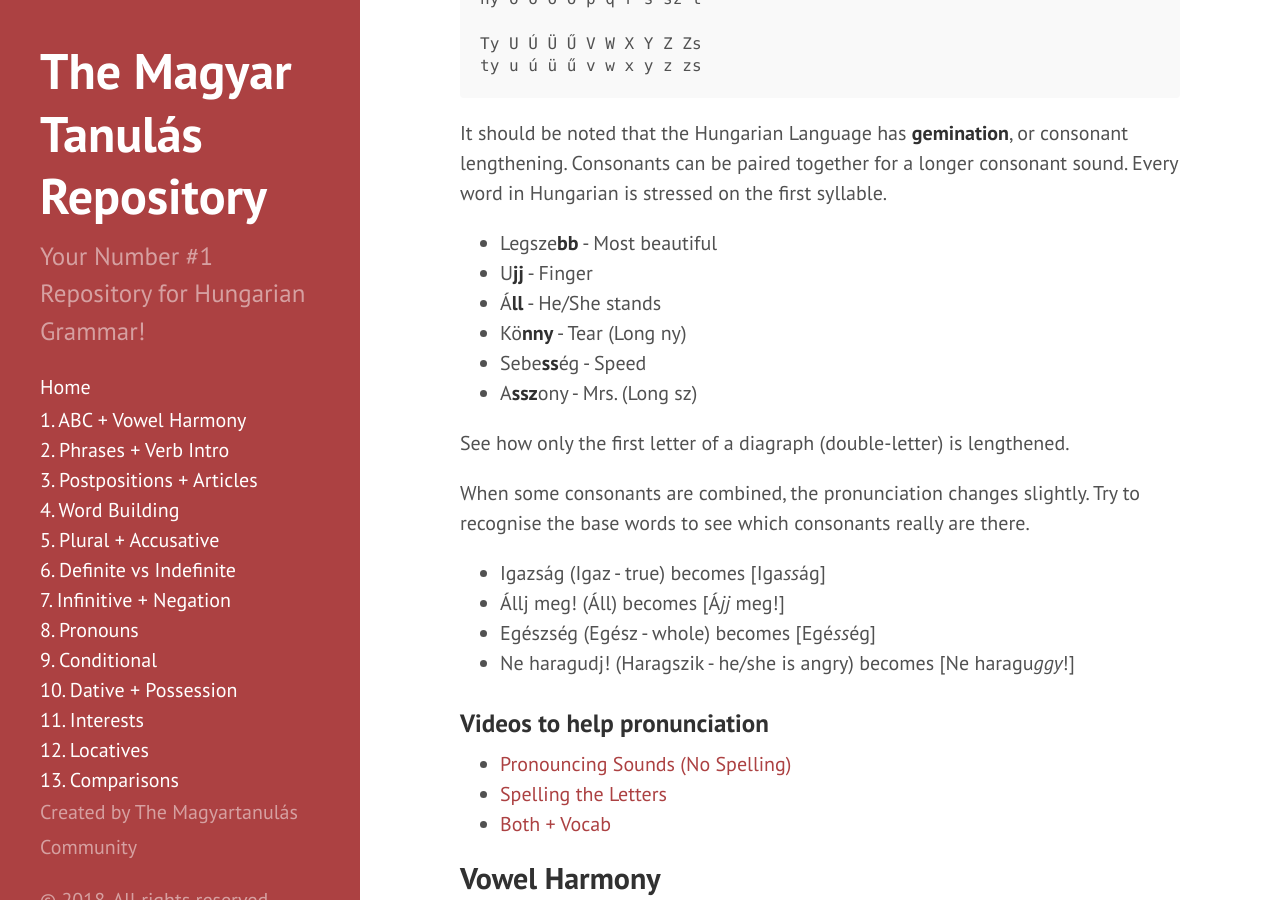
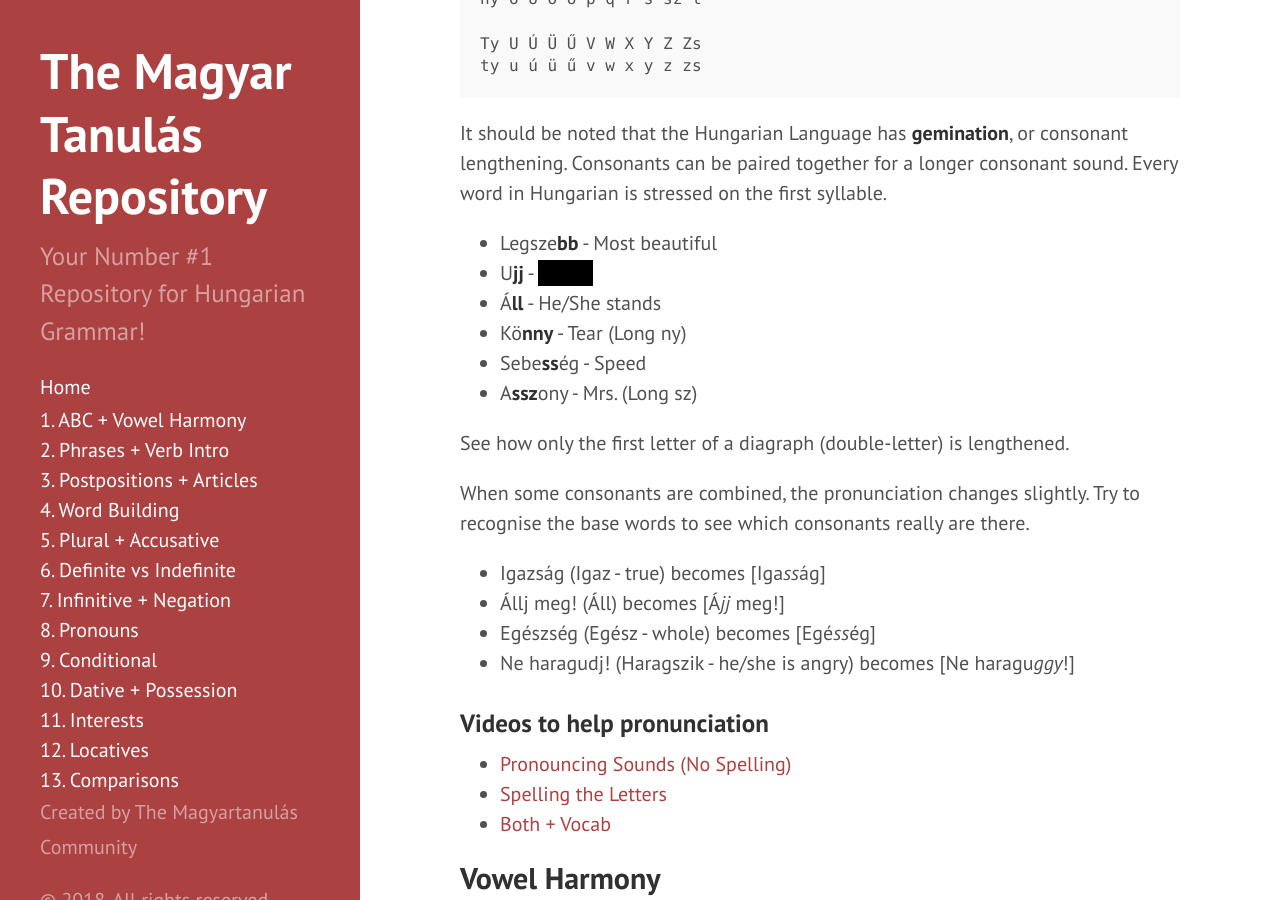
Before and after one commit to Magyartanulas/magyartanulas.github.io, a Jekyll site: the page built from alphabet_vowel-harmony.md, in a window 1280 px wide and 900 px high, scrolled down 553 px. Built offline with Jekyll 4.4.1, drawn with Linux system fonts in a browser that asks for light colours; Markdown is read by kramdown in place of the engine named in the settings.

Commit message:
Update alphabet_vowel-harmony.md

```diff
--- a/alphabet_vowel-harmony.md
+++ b/alphabet_vowel-harmony.md
@@ -27,7 +27,7 @@ It should be noted that the Hungarian Language has **gemination**, or consonant
 Consonants can be paired together for a longer consonant sound. Every word in Hungarian is stressed on the first syllable.
 
 * Legsze**bb** - Most beautiful
-* U**jj** - Finger
+* U**jj** - <span class="spoiler" >Finger</span>
 * Á**ll**  - He/She stands
 * Kö**nny** - Tear (Long ny)
 * Sebe**ss**ég - Speed
```
